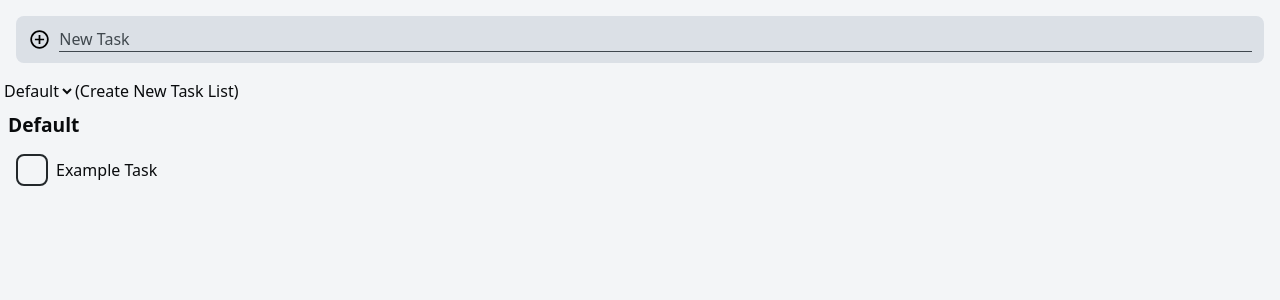
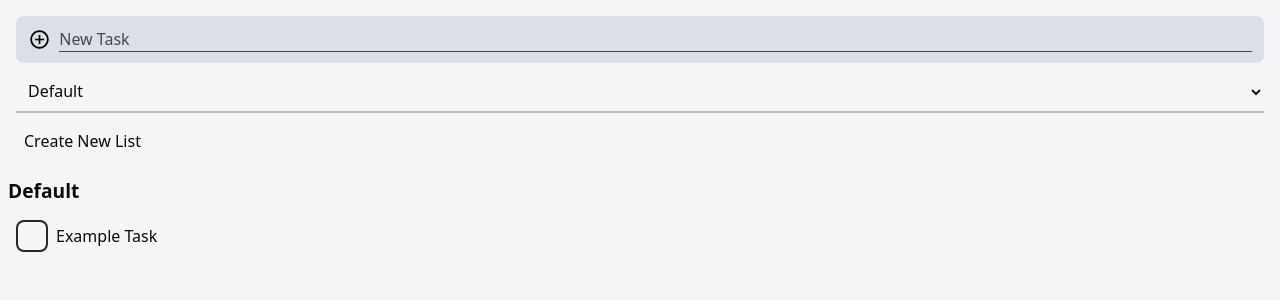
Before and after one commit to JoshuaCoquia/effortless-tasks, a Next.js app: page / in a window 1280 px wide. Shown: the top 300 px of the page. Built offline with nearby package versions, Linux system fonts and the light colour scheme.

Commit message:
Feat: style list selector

```diff
--- a/src/app/AddTaskForm.tsx
+++ b/src/app/AddTaskForm.tsx
@@ -21,8 +21,8 @@ export default function AddTaskForm({
   onSubmit,
 }: AddTaskFormProps) {
   return (
-    <form id="addTaskForm" onSubmit={onSubmit}>
-      <section className="bg-grey-light-background flex m-4 p-1 items-center border-sm rounded-lg">
+    <form id="addTaskForm" className="m-4 flex flex-col gap-2" onSubmit={onSubmit}>
+      <section className="bg-grey-light-background flex p-1 items-center border-sm rounded-lg">
         <button
           type="submit"
           className="rounded-md m-2"
@@ -40,18 +40,18 @@ export default function AddTaskForm({
             placeholder="New Task"
             value={taskTitle}
             onChange={onTaskTitleChange}
-            className="w-full text-black placeholder-grey outline-0"
+            className="w-full text-black placeholder-grey outline-0 transition-all duration-150"
             autoFocus
           />
           <div className="block max-w-0 group-hover:max-w-full group-focus-within:max-w-full transition-all duration-150 h-[1px] bg-grey" />
         </div>
       </section>
       <label htmlFor="taskListMenu" className="hidden">
-        Task List to Select
+        List to Select
       </label>
-      <select name="taskListMenu" id="taskListMenu">
+      <select name="taskListMenu" id="taskListMenu" className="bg-transparent p-2 border-0 border-b-2 border-grey-light hover:border-grey focus:border-grey active:border-grey outline-0">
         {taskLists.map((taskList) => (
-          <option key={taskList.id} value={taskList.id}>
+          <option key={taskList.id} value={taskList.id} className="">
             {taskList.title}
           </option>
         ))}
@@ -59,9 +59,9 @@ export default function AddTaskForm({
       <button
         type="button"
         onClick={onCreateNewTaskList}
-        className=""
+        className="w-fit hover:bg-grey-light-background focus:bg-grey-light-background p-2 border-0 rounded-lg transition-colors duration-150 outline-0"
       >
-        (Create New Task List)
+        Create New List
       </button>
     </form>
   );
```
